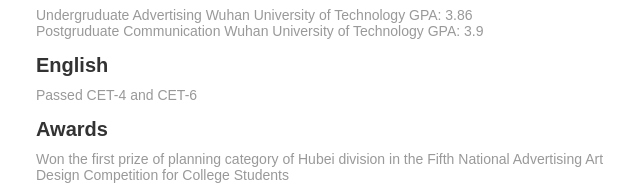
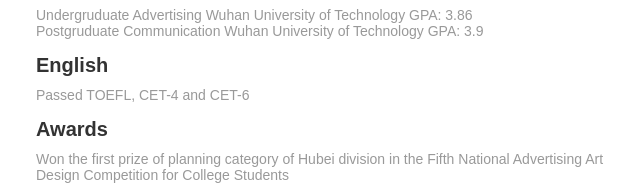
Before and after one commit to ADwhale/ADwhale.github.io, a plain HTML site: page index.html in a window 1280 px wide. Shown: the part 408-598 px from the top of the page, 479-1119 px from the left. Drawn offline with Linux system fonts and the light colour scheme.

Commit message:
English skill change

```diff
--- a/index.html
+++ b/index.html
@@ -98,7 +98,7 @@
 Postgruduate    Communication    Wuhan University of Technology    GPA: 3.9
 </p>
 	    	<h2 class="WhoAmI-h23"> English </h2>
-	    	<p class="WhoAmI-text">Passed CET-4 and CET-6</p>
+	    	<p class="WhoAmI-text">Passed TOEFL, CET-4 and CET-6</p>
 	    	<h2 class="WhoAmI-h23">Awards</h2>
 	    	<p class="WhoAmI-text">Won the first prize of planning category of Hubei division in the Fifth National Advertising Art Design Competition for College Students</p>
 	    	<p class="WhoAmI-text">Won the planning award of excellent in the Eleventh AD Campus</p>
```
